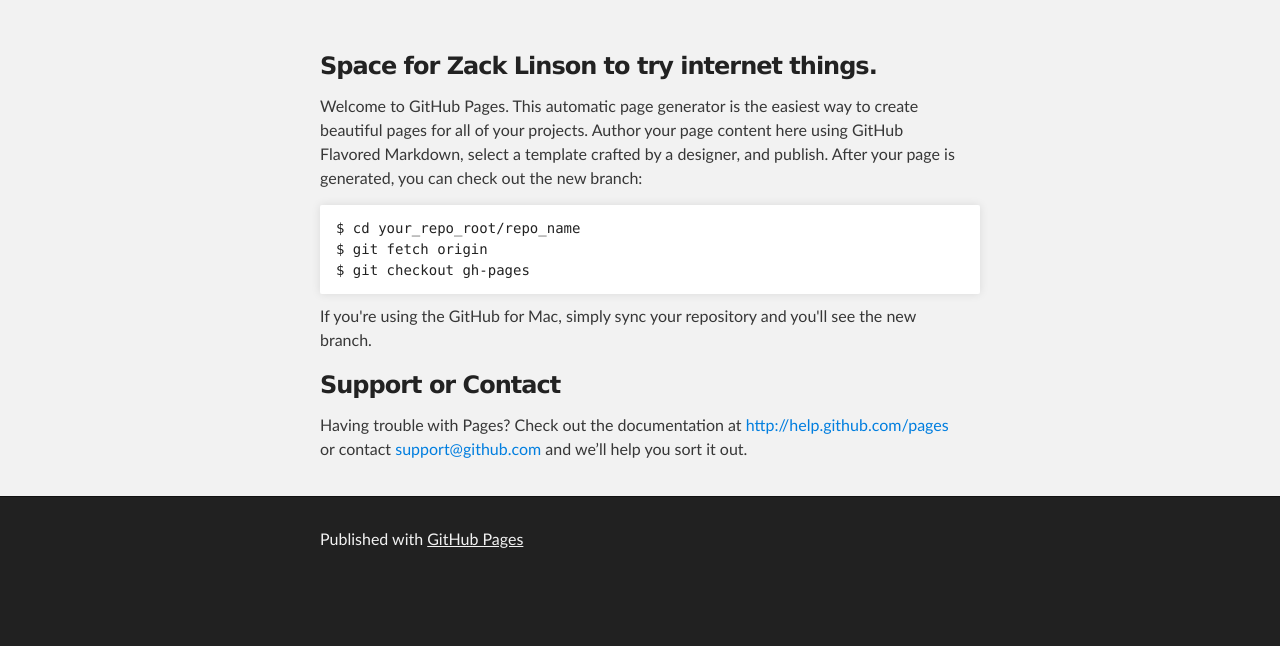
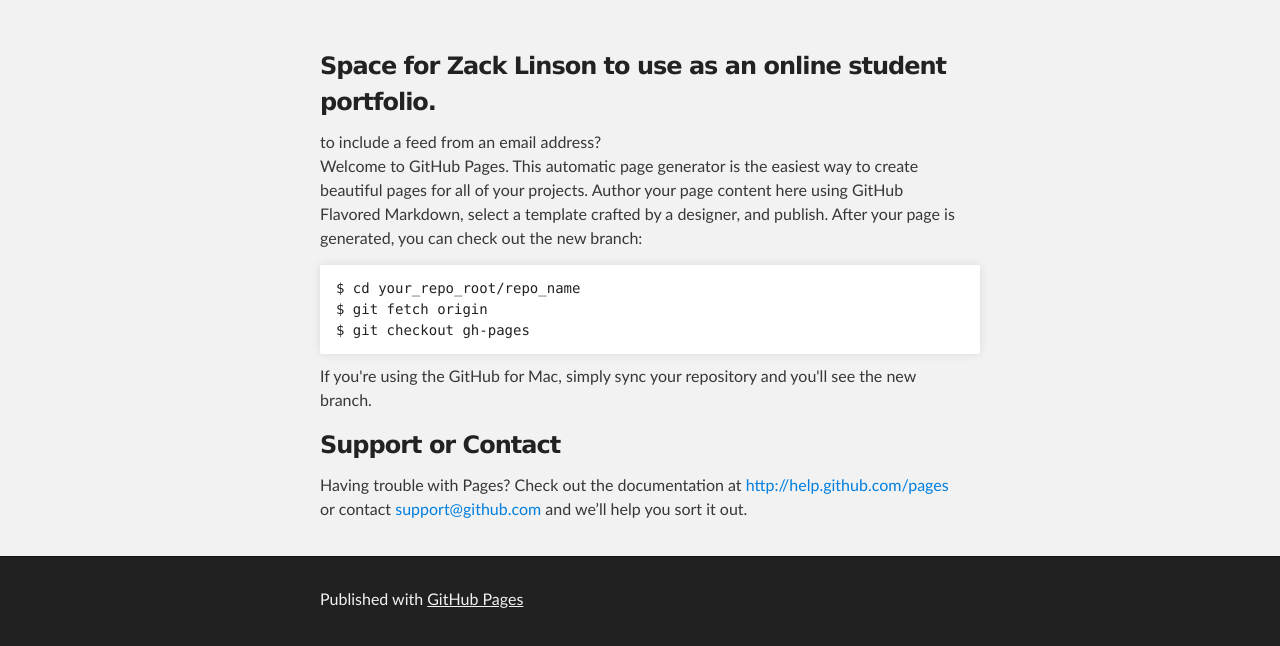
Before and after one commit to zlinson/zlinson.github.io, a plain HTML site: page index.html in a window 1280 px wide. Shown: the part 212-858 px from the top of the page. Before the commit the page ends 800 px from the top, so only its background shows below. Drawn offline with Linux system fonts and the light colour scheme.

```diff
--- a/index.html
+++ b/index.html
@@ -28,9 +28,10 @@
     <div id="main_content_wrap" class="outer">
       <section id="main_content" class="inner">
         <h3>
-<a name="space-for-zack-linson-to-try-internet-things" class="anchor" href="#space-for-zack-linson-to-try-internet-things"><span class="octicon octicon-link"></span></a>Space for Zack Linson to try internet things.</h3>
+<a name="space-for-zack-linson-to-use-as-an-online-student-portfolio" class="anchor" href="#space-for-zack-linson-to-use-as-an-online-student-portfolio"><span class="octicon octicon-link"></span></a>Space for Zack Linson to use as an online student portfolio.</h3>
 
-<p>Welcome to GitHub Pages.
+<p>to include a feed from an email address?<br>
+Welcome to GitHub Pages.
 This automatic page generator is the easiest way to create beautiful pages for all of your projects. Author your page content here using GitHub Flavored Markdown, select a template crafted by a designer, and publish. After your page is generated, you can check out the new branch:</p>
 
 <pre><code>$ cd your_repo_root/repo_name
```
Also changed, not shown: params.json (+1 -1 lines).
